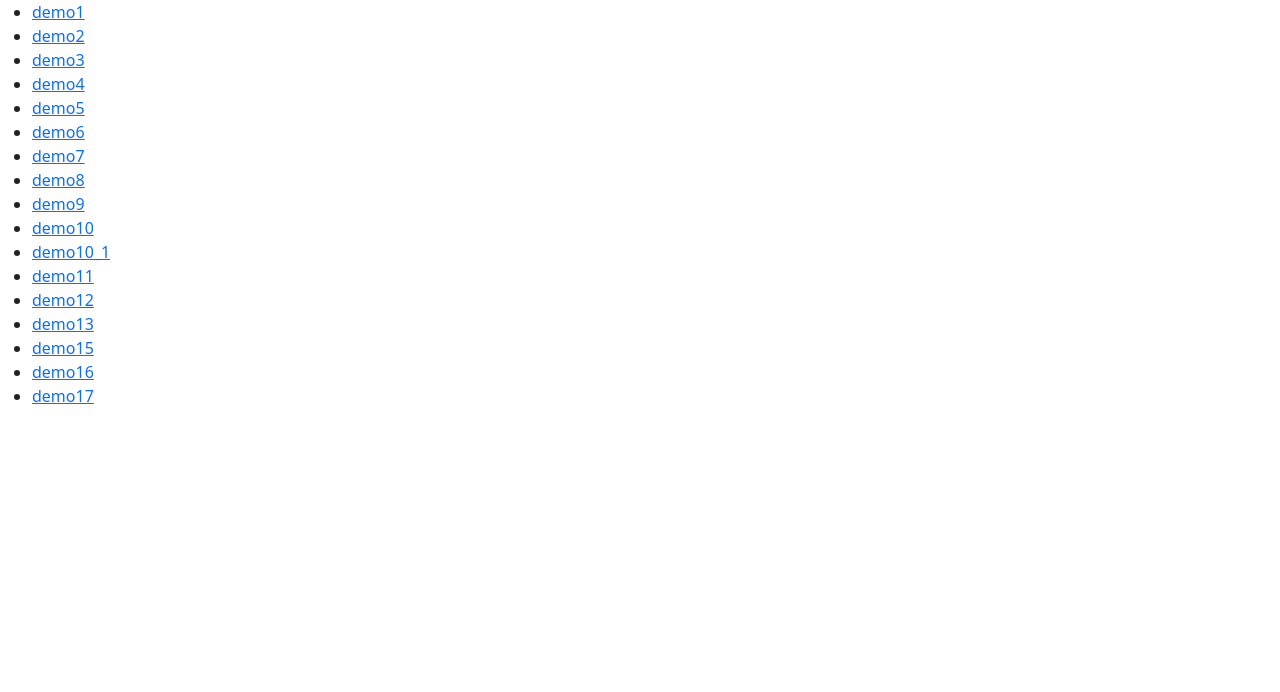
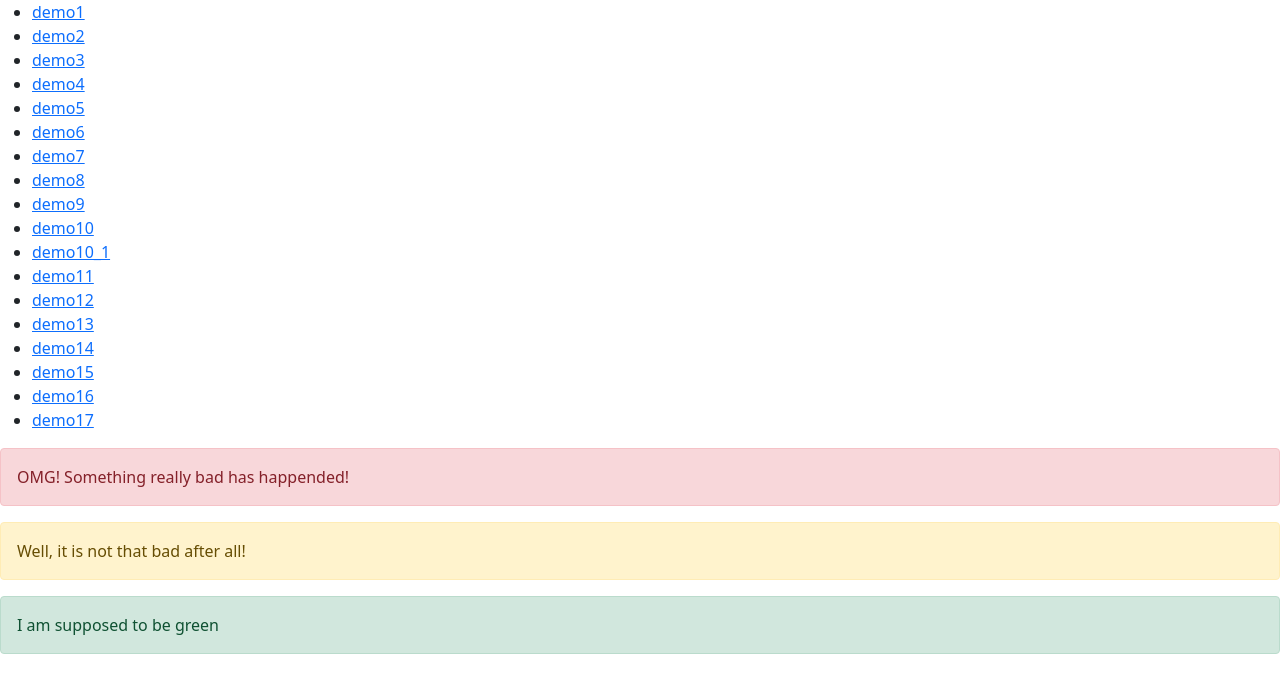
Before and after one commit to hardikvasar1/react-excersise-hardik, a React (Create React App) app: page /demo14 in a window 1280 px wide. Shown: the top 692 px of the page. Built offline with nearby package versions, Linux system fonts and the light colour scheme.

Commit message:
2 files modified, 1 added

```diff
--- a/src/App.js
+++ b/src/App.js
@@ -20,6 +20,7 @@ import Demo10_1 from './demo10_1';
 import Demo11 from './demo11';
 import Demo12 from './demo12';
 import Demo13 from './demo13';
+import Demo14 from './demo14';
 import Demo15 from './demo15';
 import Demo16 from './demo16';
 import Demo17 from './demo17';
@@ -71,7 +72,9 @@ class App extends Component {
             <li>
               <Link to="/demo13">demo13</Link>
             </li>
-
+            <li>
+              <Link to="/demo14">demo14</Link>
+            </li>
             <li>
               <Link to="/demo15">demo15</Link>
             </li>
@@ -126,6 +129,11 @@ class App extends Component {
               path="/demo13"
               element={<Demo13 color="orange" />}
             ></Route>
+            <Route
+              exact
+              path="/demo14"
+              element={<Demo14 color="red" />}
+            ></Route>
             <Route exact path="/demo15" element={<Demo15 />}></Route>
             <Route exact path="/demo16" element={<Demo16 />}></Route>
             <Route exact path="/demo17" element={<Demo17 />}></Route>
--- a/src/demo13.js
+++ b/src/demo13.js
@@ -13,3 +13,6 @@ export default function Demo13(props) {
     </div>
   );
 }
+Demo13.propTypes = {
+  color: PropTypes.string,
+};
--- /dev/null
+++ b/src/demo14.js
@@ -0,0 +1,23 @@
+import React from 'react';
+import './style.css';
+import 'bootstrap/dist/css/bootstrap.css';
+export default function Demo14() {
+  const colorClasses = {
+    red: 'alert-danger',
+    orange: 'alert-warning',
+    green: 'alert-success',
+  };
+  return (
+    <>
+      <div className={`alert ${colorClasses.red}`} role="alert">
+        OMG! Something really bad has happended!
+      </div>
+      <div className={`alert ${colorClasses.orange}`} role="alert">
+        Well, it is not that bad after all!
+      </div>
+      <div className={`alert ${colorClasses.green}`} role="alert">
+        I am supposed to be green
+      </div>
+    </>
+  );
+}
```
